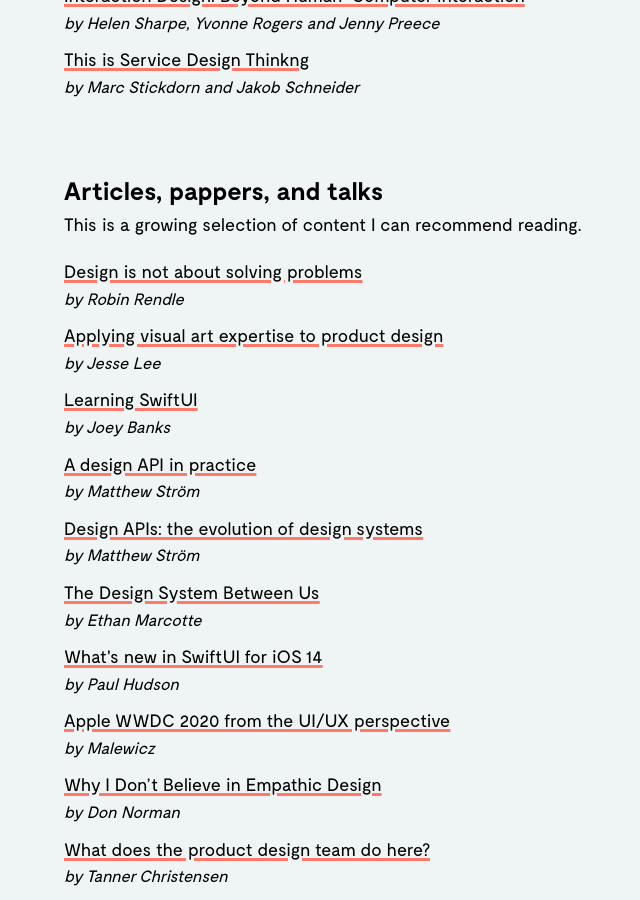
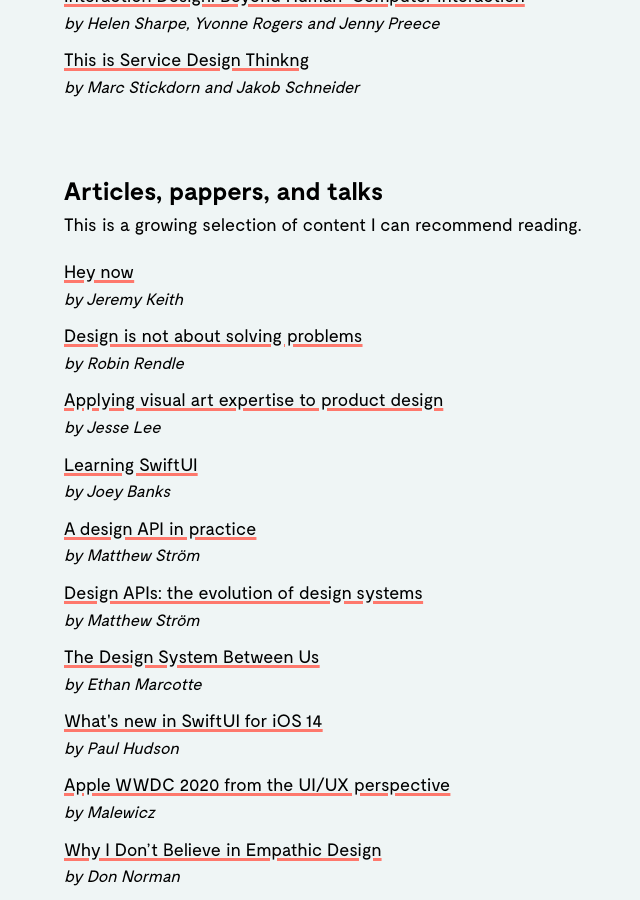
Before and after one commit to jacoblindstrm/jacoblindstrm.github.io, a Jekyll site: the page built from _posts/2020-04-01-what-im-reading.html, in a window 1280 px wide and 900 px high, scrolled down 1471 px. Shown: the whole window, without its empty margins (0-640 px from the left). Built offline with Jekyll 4.4.1, drawn with Linux system fonts in a browser that asks for light colours; comment, search, counter and statistics services are not loaded.

Commit message:
Update articles.yml

```diff
--- a/_data/articles.yml
+++ b/_data/articles.yml
@@ -1,3 +1,6 @@
+- title: Hey now
+  url: https://adactio.com/journal/17140
+  author: Jeremy Keith
 - title: Design is not about solving problems
   url: https://www.robinrendle.com/notes/design-is-not-about-solving-problems
   author: Robin Rendle
```
